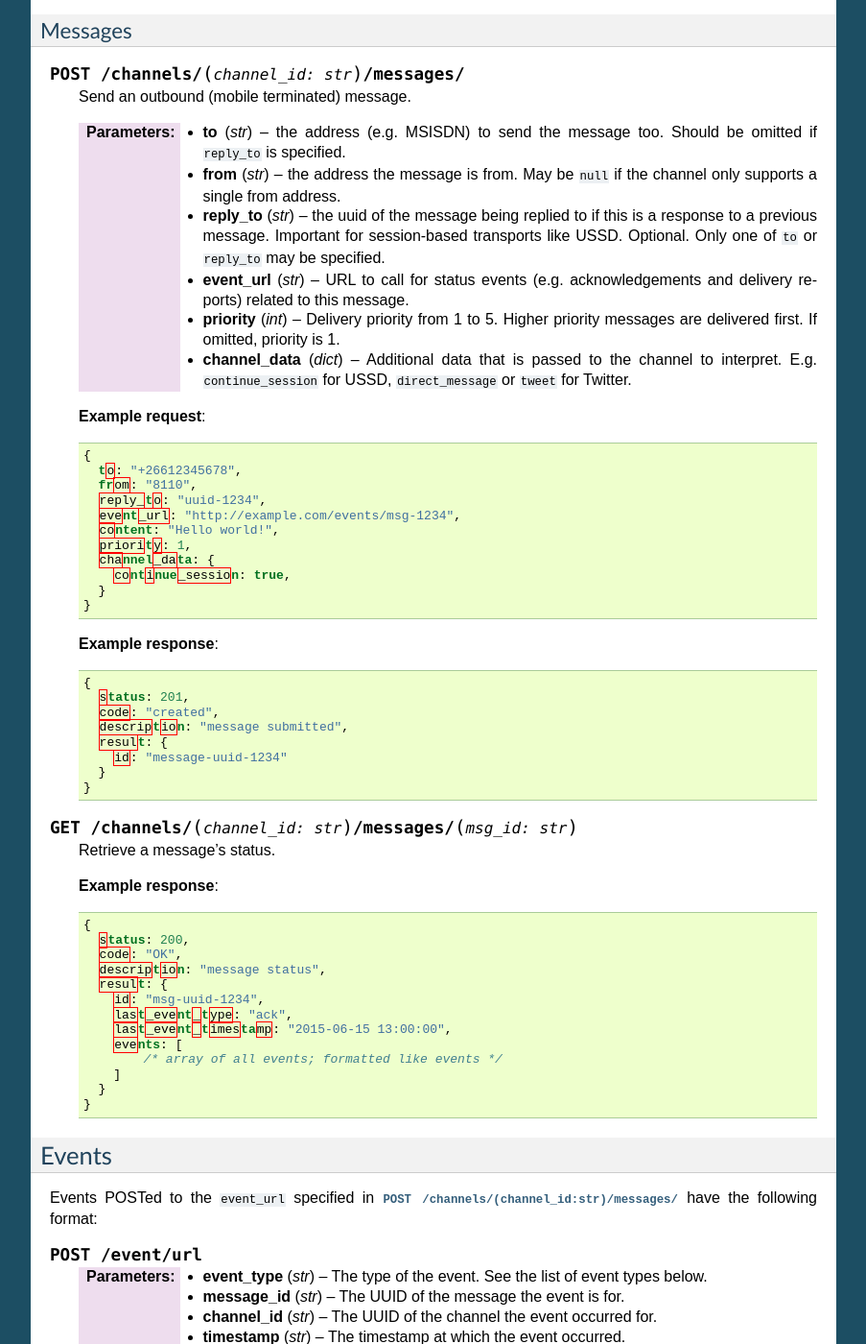
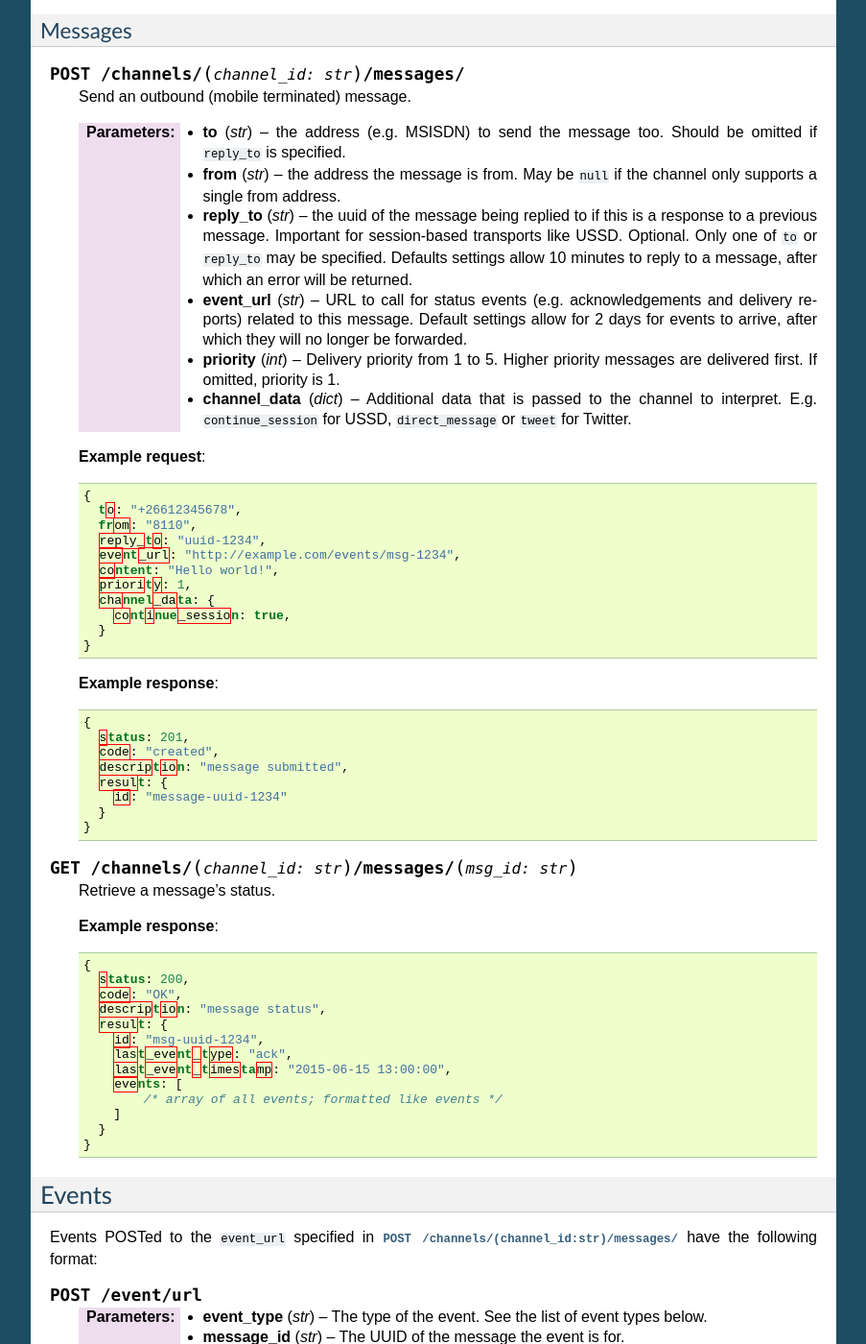
Before and after one commit to praekeltfoundation/junebug, a Sphinx documentation site: the page built from docs/http_api.rst, in a window 1280 px wide and 1400 px high, scrolled down 1633 px. Shown: the whole window at 96% size, without its empty margins (198-1101 px from the left). Built offline with Sphinx 7.4.7, drawn with Linux system fonts in a browser that asks for light colours; some of the changed text lies outside the part shown.

Commit message:
Add documentation about default ttl limits

```diff
--- a/docs/http_api.rst
+++ b/docs/http_api.rst
@@ -132,9 +132,13 @@ Messages
        the uuid of the message being replied to if this is a response to a
        previous message. Important for session-based transports like USSD.
        Optional. Only one of ``to`` or ``reply_to`` may be specified.
+       Defaults settings allow 10 minutes to reply to a message, after which
+       an error will be returned.
    :param str event_url:
        URL to call for status events (e.g. acknowledgements and
-       delivery reports) related to this message.
+       delivery reports) related to this message. Default settings allow for
+       2 days for events to arrive, after which they will no longer be
+       forwarded.
    :param int priority:
        Delivery priority from 1 to 5. Higher priority messages are delivered first.
        If omitted, priority is 1.
@@ -218,6 +222,8 @@ format:
 
 Events are posted to the message’s ``event_url`` after the message is
 submitted to the provider, and when delivery reports are received.
+Default settings allow events to arrive for up to 2 days; any further events
+will not be forwarded.
 
 **Request example**:
 
```
